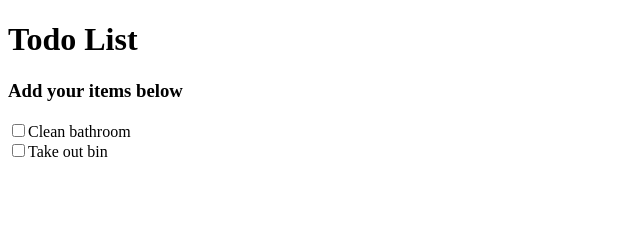
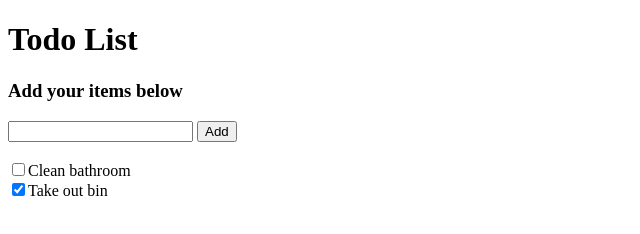
Before and after one commit to LynSab/todo-list, a plain HTML site: page index.html in a window 1280 px wide. Shown: the whole page, without its empty margins (0-640 px from the left). Drawn offline with Linux system fonts and the light colour scheme.

Commit message:
addition of task input

```diff
--- a/index.html
+++ b/index.html
@@ -7,11 +7,26 @@
     <h1>Todo List</h1>
     <h3>Add your items below</h3>
 
+     <input type="text" id="addNewItem">
+     <button onclick="addToList()">Add</button><br><br>
+
     <form id="list"></form>
 
     <script>
-        const listItems = ['Clean bathroom', 'Take out bin']
+        const listItems = [
+            {task: 'Clean bathroom', checked: false},
+            {task: 'Take out bin', checked: true}
+        ]
+
+        function addToList() {
+            const addItem = document.getElementById("addNewItem").value
+            listItems.push({task: addItem, checked: false})
+            createList()
+        }
+
+        function createList() {
             const listForm = document.getElementById("list")
+            listForm.innerHTML = ""
 
             listItems.forEach(function(item, index) {
                 const itemId = "item" + index
@@ -19,10 +34,11 @@
                 const newItem = document.createElement("input")
                 newItem.setAttribute("type", "checkbox")
                 newItem.setAttribute("id", itemId)
+                newItem.checked = item.checked
 
                 const newLabel = document.createElement("label")
                 newLabel.setAttribute("for", itemId)
-            newLabel.textContent = item
+                newLabel.textContent = item.task
 
                 const newLine = document.createElement("br")
 
@@ -30,6 +46,10 @@
                 listForm.appendChild(newLabel)
                 listForm.appendChild(newLine)
             })
+        }
+
+        createList()
+
     </script>
 </body>
 </html>
```
Lines whose indentation alone changed are shown as unchanged.
